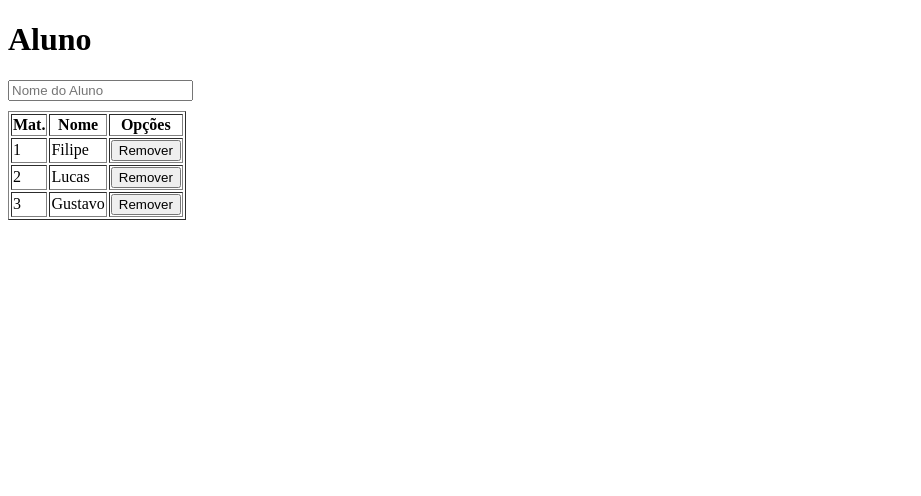
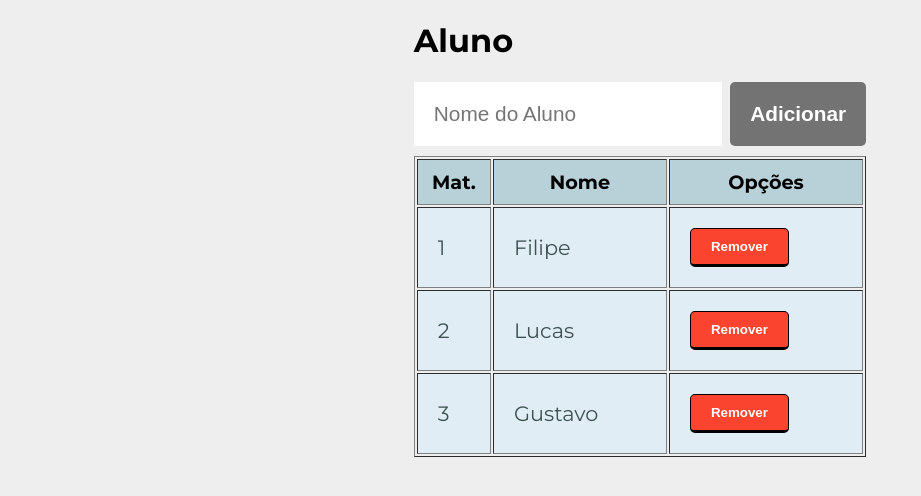
Before and after one commit to EmanuelFilipe/VueJS_Project, a Vue app in the folder projectschool/: page / in a window 1280 px wide. Shown: the top 496 px of the page, without its empty margins (0-921 px from the left). Built offline with nearby package versions, Linux system fonts and the light colour scheme.

Commit message:
estilização da tabela de alunos com css

```diff
--- a/projectschool/src/App.vue
+++ b/projectschool/src/App.vue
@@ -14,6 +14,69 @@
 </script>
 
 <style>
+@import url("https://fonts.googleapis.com/css?family=Montserrat:400,700");
+
+body{
+  margin: 0;
+  background-color: #eee;
+  font-family: "Montserrat", sans-serif;
+  display: grid;
+  justify-items: center;
+}
+
+body, html{
+  margin: 0;
+  height: 100%;
+}
+
+table{
+  margin: 0px;
+  padding: 0px;
+  list-style-type: none;
+  width: 100%;
+}
+
+table thead th {
+  background-color: rgb(184, 208, 216) !important;
+  font-size: 1.2em;
+  padding: 10px 0px;
+  text-align: center !important;
+}
+
+table tr td {
+  padding: 20px;
+  font-size: 1.3em;
+  background-color: #e0edf4;
+  margin-bottom: 2px;
+  color: #3e5252;
+}
+
+.colPequeno {
+  width: 5%;
+}
+
+.btn {
+
+  border: 1px solid black;
+  border-bottom: 3px solid black;
+  border-radius: 5px;
+  color: white;
+  font-weight: bold;
+  padding: 10px 20px;
+  cursor: pointer;
+
+}
+
+.btn:hover {
+  text-shadow: 1px 1px 1px 1px black;
+  margin-top: 3px;
+  border-bottom: 1px solid black;
+}
+
+.btn-danger{
+    background-color: #fa4430;
+}
+
 #app {
 
 }
--- a/projectschool/src/components/Alunos.vue
+++ b/projectschool/src/components/Alunos.vue
@@ -1,7 +1,10 @@
 <template>
   <div>
     <h1>{{titulo}}</h1>
-    <input type="text" placeholder="Nome do Aluno" v-model="nome" @keyup.enter="addAluno()">
+    <div>
+      <input type="text" placeholder="Nome do Aluno" v-model="nome" @keyup.enter="addAluno()">&nbsp;
+      <button class="btn btn-input" @click="addAluno()">Adicionar</button>
+    </div>
 
     <div style="margin-top: 10px;">
       <table border="1px">
@@ -17,7 +20,7 @@
             <!-- <td>{{aluno.id}}</td> -->
             <td>{{aluno.nome}}</td>
             <td>
-              <button class="btn" @click="remover()">Remover</button>
+              <button class="btn btn-danger" @click="remover(aluno)">Remover</button>
             </td>
           </tr>
         </tbody>
@@ -47,6 +50,11 @@
       }
       this.alunos.push(_aluno);
       this.nome = '';
+    },
+
+    remover(aluno){
+       let indice = this.alunos.indexOf(aluno);
+       this.alunos.splice(indice, 1);
     }
   },
 }
@@ -54,5 +62,25 @@
 
 <!-- Add "scoped" attribute to limit CSS to this component only -->
 <style scoped>
+  input{
+    border: 0;
+    padding: 20px;
+    font-size: 1.3em;
+    color: #687f7f;
+    display: inline;
+  }
 
+  .btn-input{
+    border: 0px;
+    padding: 20px;
+    font-size: 1.3em;
+    background-color: rgb(116, 115, 115);
+    display: inline;
+  }
+
+  .btn-input:hover{
+    padding: 20px;
+    margin: 0px;
+    border: 0px;
+  }
 </style>
```
